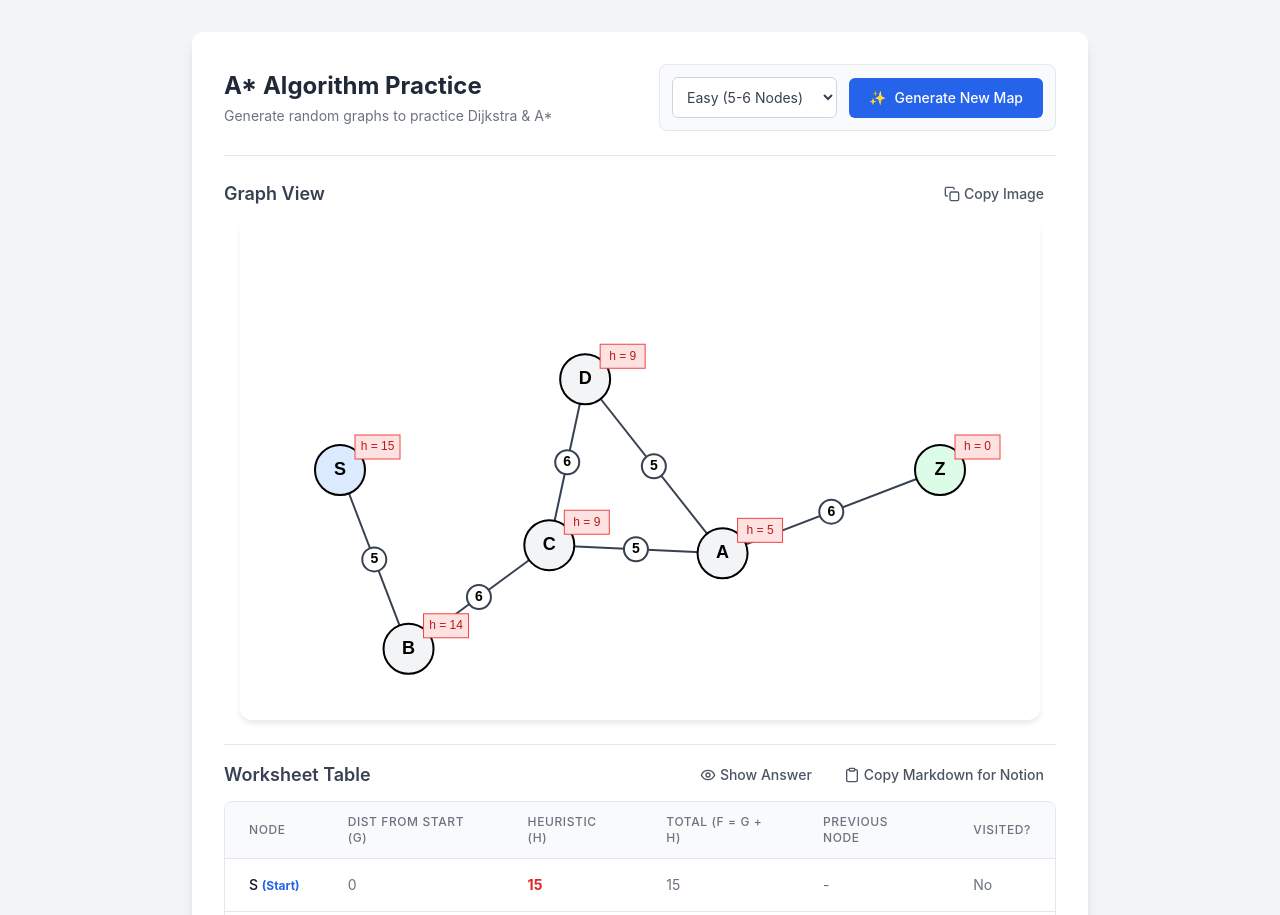
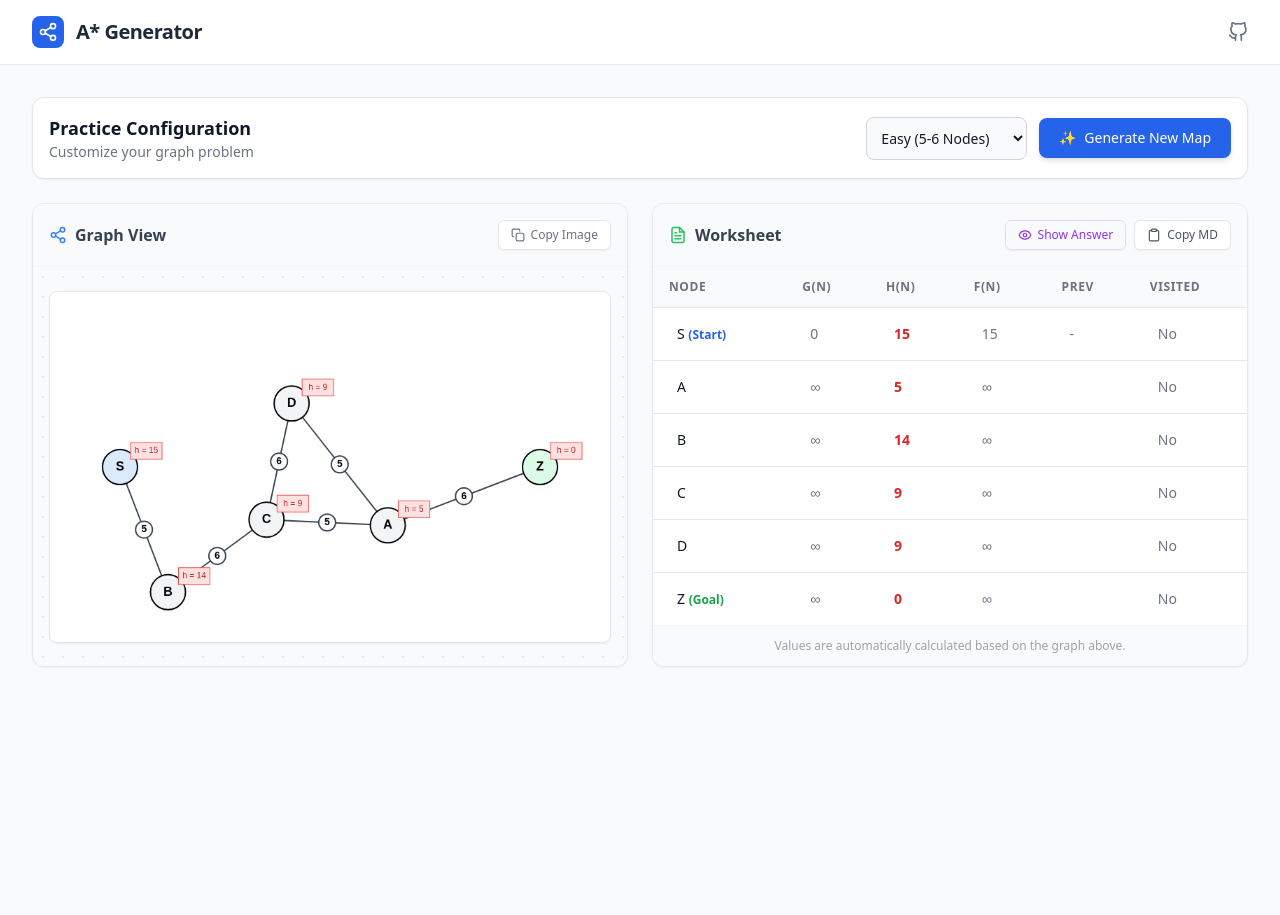
Before and after one commit to j4ckxyz/a-star-questions-gen, a plain HTML site: page index.html in a window 1280 px wide. Shown: the top 915 px of the page. After the commit the page ends 800 px from the top, so only its background shows below. Drawn offline with nearby package versions, Linux system fonts and the light colour scheme.

Commit message:
Improve UI/UX with side-by-side layout and polished styles

```diff
--- a/index.html
+++ b/index.html
@@ -27,39 +27,84 @@
     <link rel="stylesheet" href="style.css">
 </head>
 
-<body class="p-4 md:p-8 flex flex-col items-center min-h-screen">
+<body class="bg-gray-50 text-gray-800 min-h-screen flex flex-col font-sans">
 
-    <div class="max-w-4xl w-full bg-white p-6 md:p-8 rounded-xl shadow-lg space-y-6">
+    <!-- Navbar -->
+    <nav class="bg-white border-b border-gray-200 sticky top-0 z-50">
+        <div class="max-w-7xl mx-auto px-4 sm:px-6 lg:px-8">
+            <div class="flex justify-between h-16">
+                <div class="flex items-center gap-3">
+                    <div class="bg-blue-600 text-white p-1.5 rounded-lg">
+                        <svg xmlns="http://www.w3.org/2000/svg" width="20" height="20" viewBox="0 0 24 24" fill="none"
+                            stroke="currentColor" stroke-width="2" stroke-linecap="round" stroke-linejoin="round">
+                            <circle cx="18" cy="5" r="3"></circle>
+                            <circle cx="6" cy="12" r="3"></circle>
+                            <circle cx="18" cy="19" r="3"></circle>
+                            <line x1="8.59" y1="13.51" x2="15.42" y2="17.49"></line>
+                            <line x1="15.41" y1="6.51" x2="8.59" y2="10.49"></line>
+                        </svg>
+                    </div>
+                    <span class="font-bold text-xl tracking-tight">A* Generator</span>
+                </div>
+                <div class="flex items-center gap-4">
+                    <a href="https://github.com/j4ckxyz/a-star-questions-gen" target="_blank"
+                        class="text-gray-500 hover:text-gray-700 transition-colors">
+                        <svg xmlns="http://www.w3.org/2000/svg" width="20" height="20" viewBox="0 0 24 24" fill="none"
+                            stroke="currentColor" stroke-width="2" stroke-linecap="round" stroke-linejoin="round">
+                            <path
+                                d="M9 19c-5 1.5-5-2.5-7-3m14 6v-3.87a3.37 3.37 0 0 0-.94-2.61c3.14-.35 6.44-1.54 6.44-7A5.44 5.44 0 0 0 20 4.77 5.07 5.07 0 0 0 19.91 1S18.73.65 16 2.48a13.38 13.38 0 0 0-7 0C6.27.65 5.09 1 5.09 1A5.07 5.07 0 0 0 5 4.77a5.44 5.44 0 0 0-1.5 3.78c0 5.42 3.3 6.61 6.44 7A3.37 3.37 0 0 0 9 18.13V22">
+                            </path>
+                        </svg>
+                    </a>
+                </div>
+            </div>
+        </div>
+    </nav>
 
-        <!-- Header & Controls -->
-        <div class="flex flex-col md:flex-row justify-between items-center gap-4 border-b pb-6">
+    <!-- Main Content -->
+    <main class="flex-grow max-w-7xl mx-auto w-full px-4 sm:px-6 lg:px-8 py-8">
+
+        <!-- Controls Bar -->
+        <div
+            class="bg-white p-4 rounded-xl shadow-sm border border-gray-200 mb-6 flex flex-col sm:flex-row justify-between items-center gap-4">
             <div>
-                <h1 class="text-2xl font-bold text-gray-800">A* Algorithm Practice</h1>
-                <p class="text-sm text-gray-500 mt-1">Generate random graphs to practice Dijkstra & A*</p>
+                <h1 class="text-lg font-semibold text-gray-900">Practice Configuration</h1>
+                <p class="text-sm text-gray-500">Customize your graph problem</p>
             </div>
-
-            <div class="flex flex-wrap items-center gap-3 bg-gray-50 p-3 rounded-lg border">
+            <div class="flex items-center gap-3 w-full sm:w-auto">
                 <select id="difficulty"
-                    class="bg-white border border-gray-300 text-gray-700 text-sm rounded-md focus:ring-blue-500 focus:border-blue-500 block p-2.5">
+                    class="bg-gray-50 border border-gray-300 text-gray-900 text-sm rounded-lg focus:ring-blue-500 focus:border-blue-500 block w-full sm:w-auto p-2.5">
                     <option value="easy">Easy (5-6 Nodes)</option>
                     <option value="hard">Hard (8-10 Nodes)</option>
                 </select>
-
                 <button onclick="generateGraph()" id="genBtn"
-                    class="text-white bg-blue-600 hover:bg-blue-700 focus:ring-4 focus:ring-blue-300 font-medium rounded-md text-sm px-5 py-2.5 flex items-center gap-2 transition-colors">
+                    class="text-white bg-blue-600 hover:bg-blue-700 focus:ring-4 focus:ring-blue-300 font-medium rounded-lg text-sm px-5 py-2.5 flex items-center gap-2 transition-all shadow-md hover:shadow-lg w-full sm:w-auto justify-center">
                     <span id="btnIcon">✨</span>
                     <span id="btnText">Generate New Map</span>
                 </button>
             </div>
         </div>
 
-        <!-- Canvas Section -->
-        <div class="space-y-3">
-            <div class="flex justify-between items-end">
-                <h2 class="text-lg font-semibold text-gray-700">Graph View</h2>
+        <div class="grid grid-cols-1 lg:grid-cols-2 gap-6 h-full">
+
+            <!-- Left Column: Graph -->
+            <div class="bg-white rounded-xl shadow-sm border border-gray-200 flex flex-col overflow-hidden">
+                <div class="p-4 border-b border-gray-100 flex justify-between items-center bg-gray-50">
+                    <h2 class="font-semibold text-gray-700 flex items-center gap-2">
+                        <svg xmlns="http://www.w3.org/2000/svg" width="18" height="18" viewBox="0 0 24 24" fill="none"
+                            stroke="currentColor" stroke-width="2" stroke-linecap="round" stroke-linejoin="round"
+                            class="text-blue-500">
+                            <circle cx="18" cy="5" r="3"></circle>
+                            <circle cx="6" cy="12" r="3"></circle>
+                            <circle cx="18" cy="19" r="3"></circle>
+                            <line x1="8.59" y1="13.51" x2="15.42" y2="17.49"></line>
+                            <line x1="15.41" y1="6.51" x2="8.59" y2="10.49"></line>
+                        </svg>
+                        Graph View
+                    </h2>
                     <button onclick="copyCanvas()"
-                    class="text-gray-600 hover:text-blue-600 text-sm font-medium flex items-center gap-1 hover:bg-blue-50 px-3 py-1 rounded transition-colors">
-                    <svg xmlns="http://www.w3.org/2000/svg" width="16" height="16" viewBox="0 0 24 24" fill="none"
+                        class="text-xs font-medium text-gray-500 hover:text-blue-600 bg-white border border-gray-200 hover:border-blue-200 px-3 py-1.5 rounded-md transition-colors flex items-center gap-1.5 shadow-sm">
+                        <svg xmlns="http://www.w3.org/2000/svg" width="14" height="14" viewBox="0 0 24 24" fill="none"
                             stroke="currentColor" stroke-width="2" stroke-linecap="round" stroke-linejoin="round">
                             <rect x="9" y="9" width="13" height="13" rx="2" ry="2"></rect>
                             <path d="M5 15H4a2 2 0 0 1-2-2V4a2 2 0 0 1 2-2h9a2 2 0 0 1 2 2v1"></path>
@@ -67,59 +112,80 @@
                         Copy Image
                     </button>
                 </div>
-            <div class="canvas-container">
-                <canvas id="graphCanvas" width="800" height="500" class="w-full h-auto"></canvas>
+                <div class="p-4 flex-grow flex items-center justify-center bg-slate-50 relative">
+                    <!-- Grid Pattern -->
+                    <div class="absolute inset-0"
+                        style="background-image: radial-gradient(#cbd5e1 1px, transparent 1px); background-size: 20px 20px; opacity: 0.5;">
+                    </div>
+                    <div class="canvas-container z-10">
+                        <canvas id="graphCanvas" width="800" height="500"
+                            class="w-full h-auto shadow-sm rounded-lg border border-gray-200 bg-white"></canvas>
+                    </div>
                 </div>
             </div>
 
-        <!-- Worksheet Section -->
-        <div class="space-y-3 pt-4 border-t">
-            <div class="flex justify-between items-end">
-                <h2 class="text-lg font-semibold text-gray-700">Worksheet Table</h2>
+            <!-- Right Column: Table -->
+            <div class="bg-white rounded-xl shadow-sm border border-gray-200 flex flex-col overflow-hidden h-fit">
+                <div class="p-4 border-b border-gray-100 flex flex-wrap justify-between items-center gap-3 bg-gray-50">
+                    <h2 class="font-semibold text-gray-700 flex items-center gap-2">
+                        <svg xmlns="http://www.w3.org/2000/svg" width="18" height="18" viewBox="0 0 24 24" fill="none"
+                            stroke="currentColor" stroke-width="2" stroke-linecap="round" stroke-linejoin="round"
+                            class="text-green-500">
+                            <path d="M14 2H6a2 2 0 0 0-2 2v16a2 2 0 0 0 2 2h12a2 2 0 0 0 2-2V8z"></path>
+                            <polyline points="14 2 14 8 20 8"></polyline>
+                            <line x1="16" y1="13" x2="8" y2="13"></line>
+                            <line x1="16" y1="17" x2="8" y2="17"></line>
+                            <polyline points="10 9 9 9 8 9"></polyline>
+                        </svg>
+                        Worksheet
+                    </h2>
                     <div class="flex gap-2">
                         <button onclick="showAnswer()"
-                        class="text-gray-600 hover:text-purple-600 text-sm font-medium flex items-center gap-1 hover:bg-purple-50 px-3 py-1 rounded transition-colors">
-                        <svg xmlns="http://www.w3.org/2000/svg" width="16" height="16" viewBox="0 0 24 24" fill="none"
-                            stroke="currentColor" stroke-width="2" stroke-linecap="round" stroke-linejoin="round">
+                            class="text-xs font-medium text-purple-600 hover:text-white hover:bg-purple-600 border border-purple-200 hover:border-purple-600 px-3 py-1.5 rounded-md transition-all flex items-center gap-1.5 shadow-sm">
+                            <svg xmlns="http://www.w3.org/2000/svg" width="14" height="14" viewBox="0 0 24 24"
+                                fill="none" stroke="currentColor" stroke-width="2" stroke-linecap="round"
+                                stroke-linejoin="round">
                                 <path d="M2 12s3-7 10-7 10 7 10 7-3 7-10 7-10-7-10-7Z"></path>
                                 <circle cx="12" cy="12" r="3"></circle>
                             </svg>
                             Show Answer
                         </button>
                         <button onclick="copyTableMarkdown()"
-                        class="text-gray-600 hover:text-green-600 text-sm font-medium flex items-center gap-1 hover:bg-green-50 px-3 py-1 rounded transition-colors">
-                        <svg xmlns="http://www.w3.org/2000/svg" width="16" height="16" viewBox="0 0 24 24" fill="none"
-                            stroke="currentColor" stroke-width="2" stroke-linecap="round" stroke-linejoin="round">
-                            <path d="M16 4h2a2 2 0 0 1 2 2v14a2 2 0 0 1-2 2H6a2 2 0 0 1-2-2V6a2 2 0 0 1 2-2h2"></path>
+                            class="text-xs font-medium text-gray-600 hover:text-gray-900 bg-white border border-gray-200 hover:border-gray-300 px-3 py-1.5 rounded-md transition-colors flex items-center gap-1.5 shadow-sm">
+                            <svg xmlns="http://www.w3.org/2000/svg" width="14" height="14" viewBox="0 0 24 24"
+                                fill="none" stroke="currentColor" stroke-width="2" stroke-linecap="round"
+                                stroke-linejoin="round">
+                                <path d="M16 4h2a2 2 0 0 1 2 2v14a2 2 0 0 1-2 2H6a2 2 0 0 1-2-2V6a2 2 0 0 1 2-2h2">
+                                </path>
                                 <rect x="8" y="2" width="8" height="4" rx="1" ry="1"></rect>
                             </svg>
-                        Copy Markdown for Notion
+                            Copy MD
                         </button>
                     </div>
                 </div>
 
-            <div class="overflow-x-auto border rounded-lg">
+                <div class="overflow-x-auto">
                     <table class="min-w-full divide-y divide-gray-200" id="worksheetTable">
                         <thead class="bg-gray-50">
                             <tr>
                                 <th scope="col"
-                                class="px-6 py-3 text-left text-xs font-medium text-gray-500 uppercase tracking-wider">
+                                    class="px-4 py-3 text-left text-xs font-semibold text-gray-500 uppercase tracking-wider">
                                     Node</th>
                                 <th scope="col"
-                                class="px-6 py-3 text-left text-xs font-medium text-gray-500 uppercase tracking-wider">
-                                Dist from Start (g)</th>
+                                    class="px-4 py-3 text-left text-xs font-semibold text-gray-500 uppercase tracking-wider">
+                                    g(n)</th>
                                 <th scope="col"
-                                class="px-6 py-3 text-left text-xs font-medium text-gray-500 uppercase tracking-wider">
-                                Heuristic (h)</th>
+                                    class="px-4 py-3 text-left text-xs font-semibold text-gray-500 uppercase tracking-wider">
+                                    h(n)</th>
                                 <th scope="col"
-                                class="px-6 py-3 text-left text-xs font-medium text-gray-500 uppercase tracking-wider">
-                                Total (f = g + h)</th>
+                                    class="px-4 py-3 text-left text-xs font-semibold text-gray-500 uppercase tracking-wider">
+                                    f(n)</th>
                                 <th scope="col"
-                                class="px-6 py-3 text-left text-xs font-medium text-gray-500 uppercase tracking-wider">
-                                Previous Node</th>
+                                    class="px-4 py-3 text-left text-xs font-semibold text-gray-500 uppercase tracking-wider">
+                                    Prev</th>
                                 <th scope="col"
-                                class="px-6 py-3 text-left text-xs font-medium text-gray-500 uppercase tracking-wider">
-                                Visited?</th>
+                                    class="px-4 py-3 text-left text-xs font-semibold text-gray-500 uppercase tracking-wider">
+                                    Visited</th>
                             </tr>
                         </thead>
                         <tbody class="bg-white divide-y divide-gray-200" id="tableBody">
@@ -127,14 +193,23 @@
                         </tbody>
                     </table>
                 </div>
+                <div class="p-3 bg-gray-50 border-t border-gray-100 text-xs text-gray-400 text-center">
+                    Values are automatically calculated based on the graph above.
+                </div>
+            </div>
         </div>
 
-    </div>
+    </main>
 
     <!-- Toast Notification -->
     <div id="toast"
-        class="fixed bottom-5 right-5 bg-gray-800 text-white px-4 py-2 rounded-lg shadow-lg transform translate-y-20 opacity-0 transition-all duration-300">
-        Copied to clipboard!
+        class="fixed bottom-5 right-5 bg-gray-900 text-white px-4 py-3 rounded-lg shadow-xl transform translate-y-24 opacity-0 transition-all duration-300 flex items-center gap-3 z-50">
+        <svg xmlns="http://www.w3.org/2000/svg" width="20" height="20" viewBox="0 0 24 24" fill="none"
+            stroke="currentColor" stroke-width="2" stroke-linecap="round" stroke-linejoin="round"
+            class="text-green-400">
+            <polyline points="20 6 9 17 4 12"></polyline>
+        </svg>
+        <span class="font-medium">Copied to clipboard!</span>
     </div>
 
     <script src="script.js"></script>
```
Lines whose indentation alone changed are shown as unchanged.
